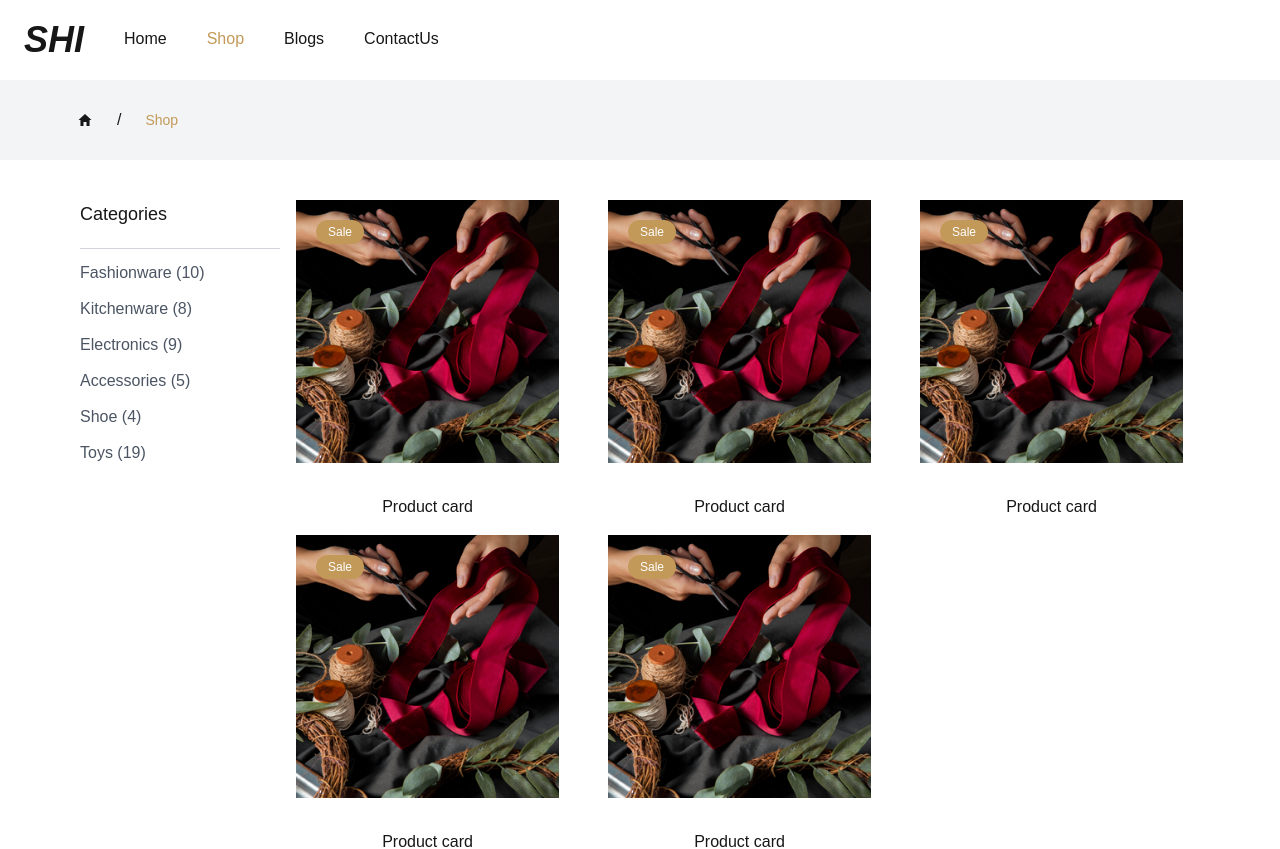
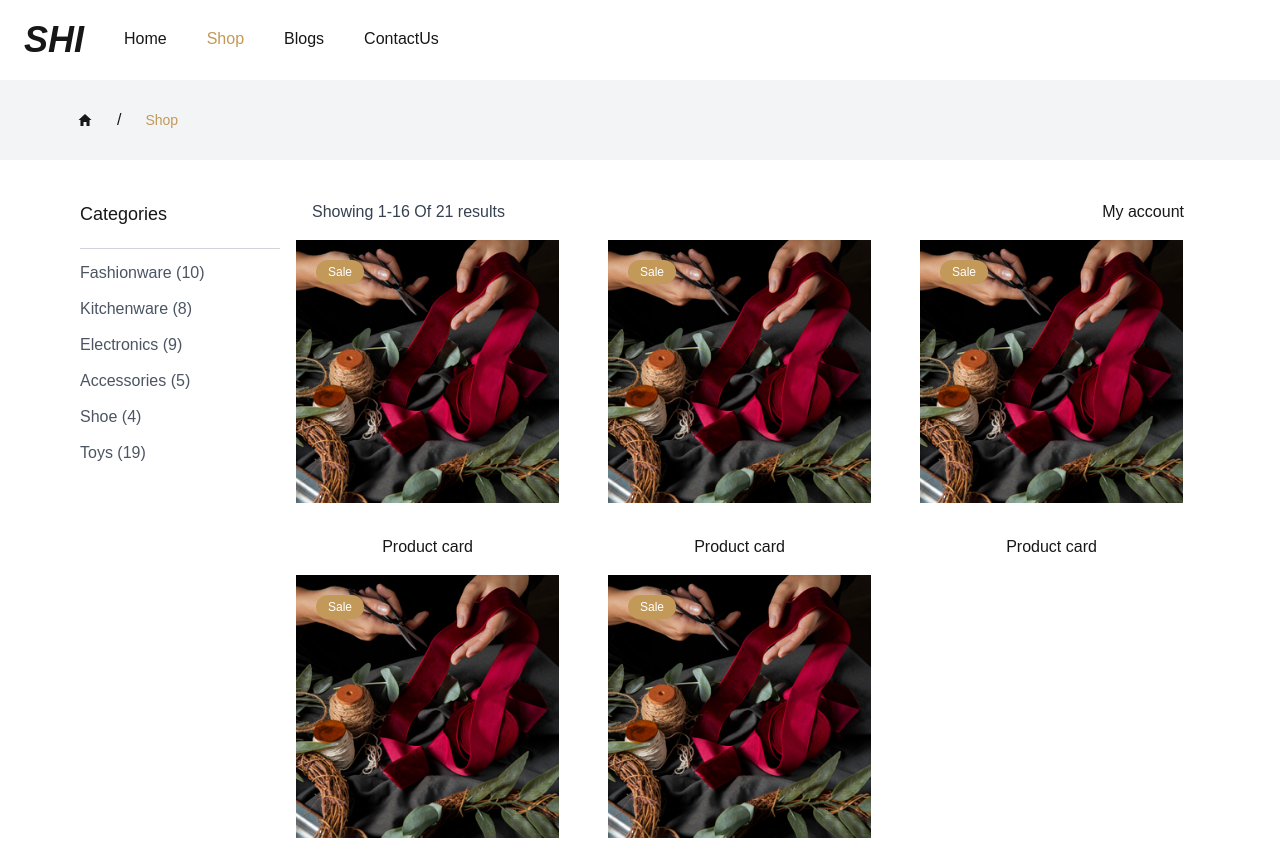
Before and after one commit to satyahandloomindustries/satya-handloom-industries-fe, a Next.js app: page /products in a window 1280 px wide. Shown: the top 849 px of the page. Built offline with nearby package versions, Linux system fonts and the light colour scheme.

Commit message:
dropdown

```diff
--- /dev/null
+++ b/app/products/components/Showing/index.jsx
@@ -0,0 +1,13 @@
+import MyDropdown from '@/components/Dropdown';
+import React from 'react';
+
+const Showing = () => {
+  return (
+    <div className="flex justify-between items-center p-4 pt-0">
+      <div className="text-gray-700 ">Showing 1-16 Of 21 results</div>
+      <MyDropdown />
+    </div>
+  );
+};
+
+export default Showing;
--- a/app/products/page.jsx
+++ b/app/products/page.jsx
@@ -4,6 +4,7 @@ import CategoryFilter from './components/CategoryFilter';
 import ContactUsFooter from '@/components/ContactUsFooter';
 import PaginationFooter from '@/components/PaginationFooter';
 import ProductCard from '@/components/ProductCard';
+import Showing from './components/Showing';
 
 const Shop = () => {
   return (
@@ -12,6 +13,7 @@ const Shop = () => {
       <div className="grid grid-cols-[200px_1fr] px-[80px] gap-x-4 py-[40px]">
         <CategoryFilter />
         <div className="relative">
+          <Showing />
           <div className="pb-24 grid grid-cols-3 gap-x-8 gap-y-4">
             {/* ***Should be removd*** */}
             <ProductCard
--- /dev/null
+++ b/components/Dropdown/index.jsx
@@ -0,0 +1,37 @@
+'use client';
+import React, { useState } from 'react';
+import { Menu, MenuButton, MenuItem, MenuItems } from '@headlessui/react';
+
+const people = [
+  { name: 'Wade Cooper' },
+  { name: 'Arlene Mccoy' },
+  { name: 'Devon Webb' },
+];
+
+function MyDropdown() {
+  const [selected, setSelected] = useState(people[0]);
+  return (
+    <Menu>
+      <MenuButton>My account</MenuButton>
+      <MenuItems anchor="bottom">
+        <MenuItem>
+          <a className="block data-focus:bg-blue-100" href="/settings">
+            Settings
+          </a>
+        </MenuItem>
+        <MenuItem>
+          <a className="block data-focus:bg-blue-100" href="/support">
+            Support
+          </a>
+        </MenuItem>
+        <MenuItem>
+          <a className="block data-focus:bg-blue-100" href="/license">
+            License
+          </a>
+        </MenuItem>
+      </MenuItems>
+    </Menu>
+  );
+}
+
+export default MyDropdown;
--- a/package.json
+++ b/package.json
@@ -13,6 +13,7 @@
   "dependencies": {
     "@emotion/react": "^11.14.0",
     "@emotion/styled": "^11.14.0",
+    "@headlessui/react": "^2.2.4",
     "@mui/icons-material": "^6.4.8",
     "@mui/material": "^6.4.9",
     "clsx": "^2.1.1",
```
Also changed, not shown: 1 other file (tests, documents, lock files or other folders).
